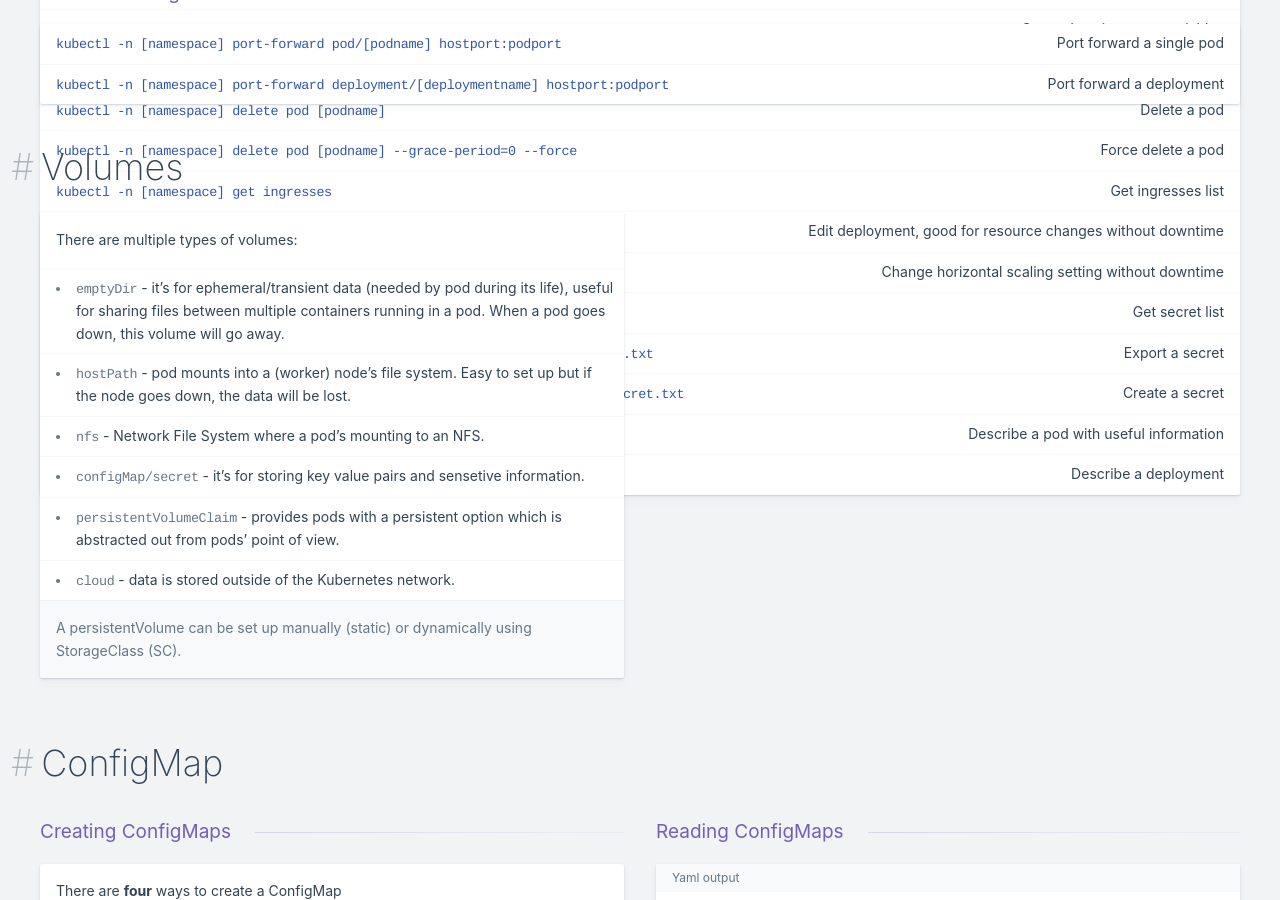
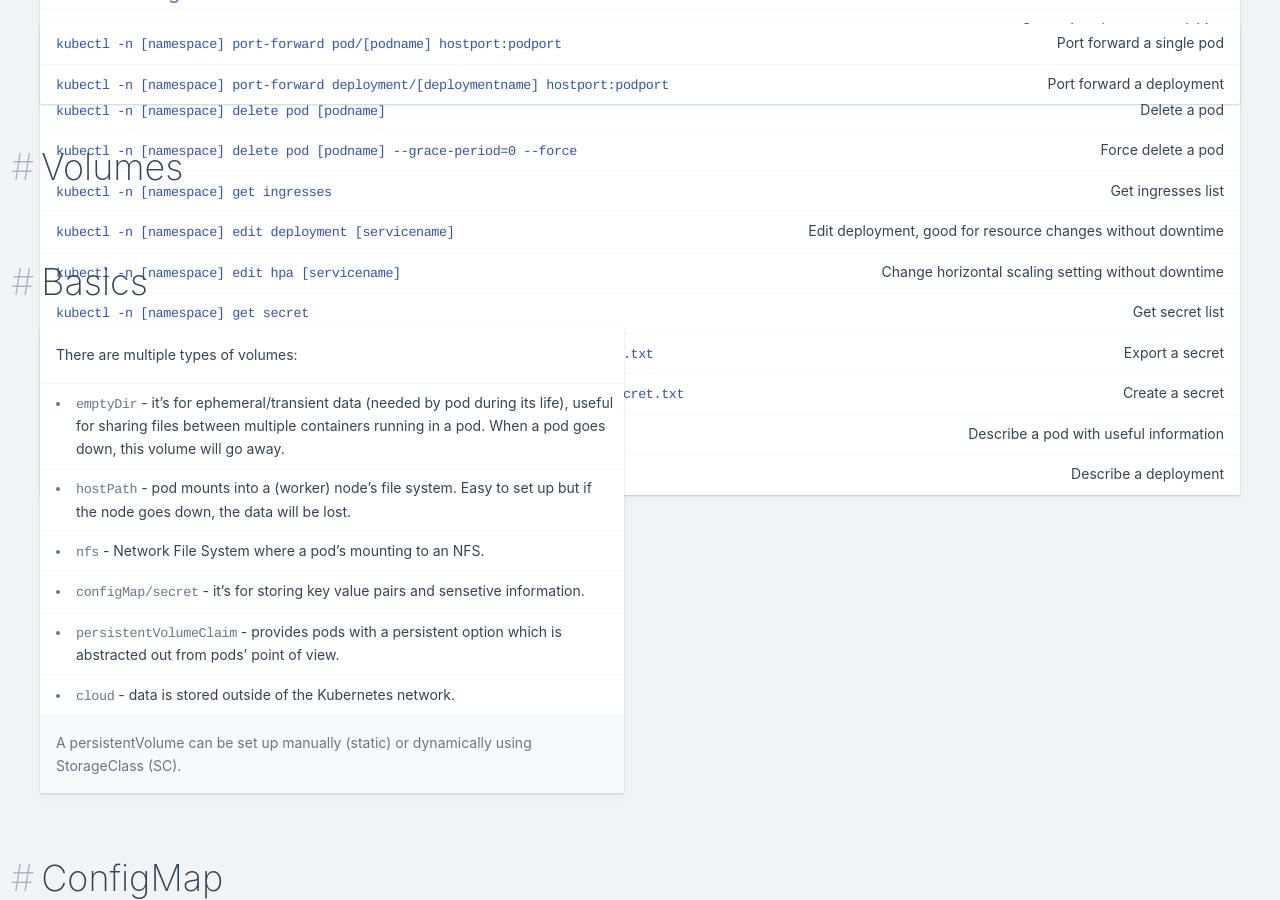
Before and after one commit to kasramp/cheat-sheet-factory, a Jekyll site: the page built from container/kubectl.md, in a window 1280 px wide and 900 px high, scrolled down 2774 px. Built offline with Jekyll 4.4.1, drawn with Linux system fonts in a browser that asks for light colours; nearby versions of some CDN libraries.

Commit message:
K8s add misc section

````diff
--- a/container/kubectl.md
+++ b/container/kubectl.md
@@ -111,8 +111,11 @@ Commands
 | `kubectl -n [namespace] port-forward pod/[podname] hostport:podport` | Port forward a single pod |
 | `kubectl -n [namespace] port-forward deployment/[deploymentname] hostport:podport` | Port forward a deployment |
 
+Volumes
+---------
+{: .-one-column}
 
-## Volumes
+## Basics
 
 There are multiple types of volumes:
 
@@ -279,7 +282,11 @@ spect:
           mountPath: [path] # /tmp
 ```
 
-## Kubectl config for multiple clusters
+Miscellaneous
+---------
+{: .-one-column}
+
+### Kubectl config for multiple clusters
 
 ```bash
 export KUBECONFIG='stage-cluster.kubeconfig:prod-cluster.kubeconfig' # export kube configs for multiple clusters
@@ -289,12 +296,12 @@ kubectl config use-context stage-cluster # switch to `stage-cluster` context
 kubectl config use-context prod-cluster # switch to `prod-cluster` context
 ```
 
-## Run Kubernetes in local
+### Run Kubernetes in local
 
 - `minikube`
 - `docker desktop` (is only available for mac and Windows)
 
-## Enable Web UI (dashboard)
+### Enable Web UI (dashboard)
 
 To have an overview and a nice UI for K8s, you can enable Web UI dashboard as following,
 
@@ -309,6 +316,7 @@ Then go to the url and past the token.
 More details [here](https://kubernetes.io/docs/tasks/access-application-cluster/web-ui-dashboard/)
 
 ## Reference
+{: .-one-column}
 
 - [https://github.com/kubernetes/examples](https://github.com/kubernetes/examples)
 - [https://kubernetes.io/docs/reference/kubectl/cheatsheet/](https://kubernetes.io/docs/reference/kubectl/cheatsheet/)
````
